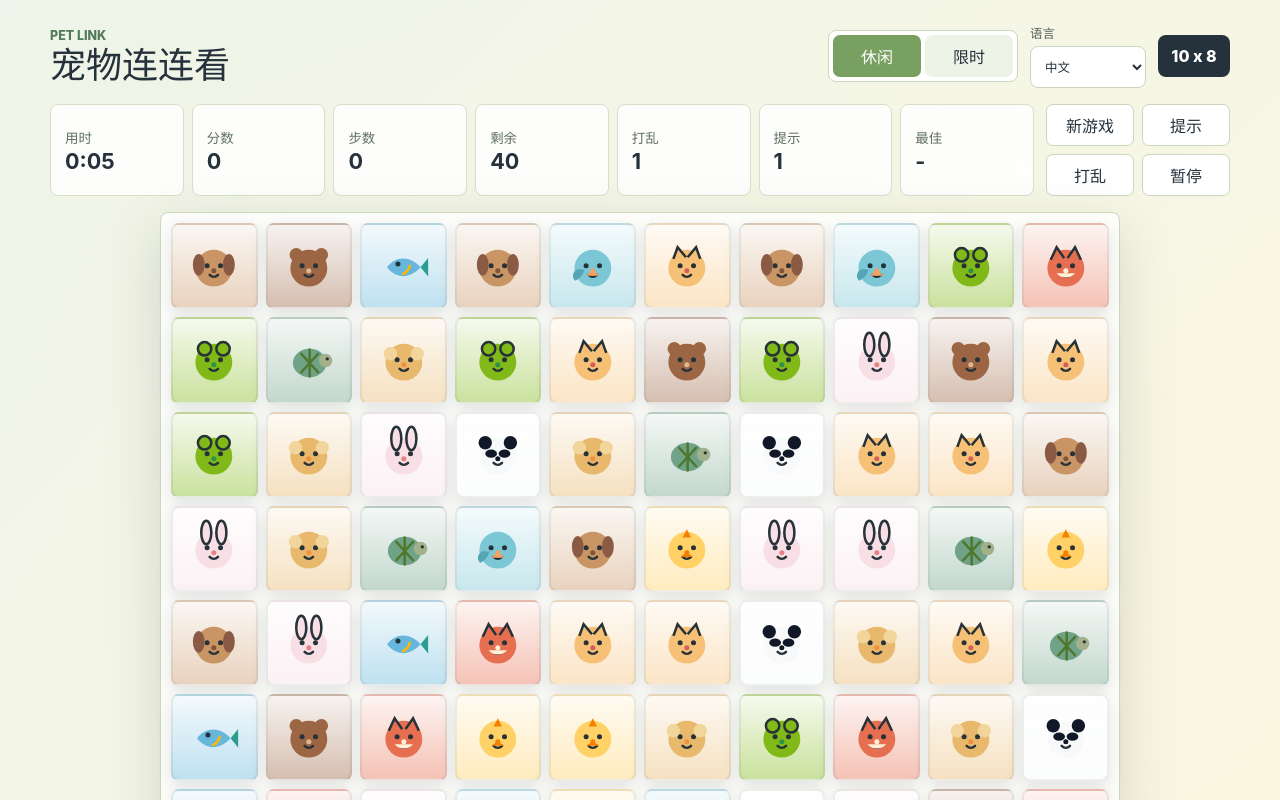
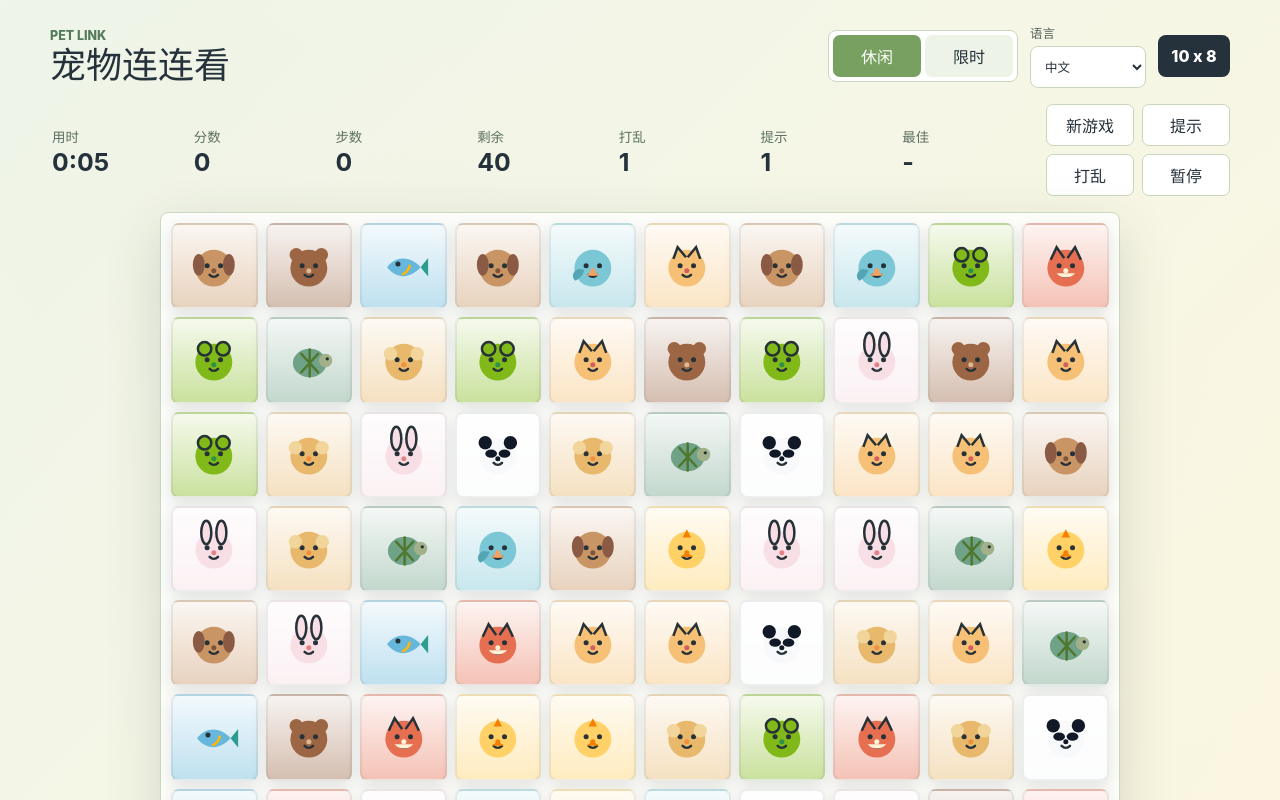
Before and after one commit to motoish/pet-link, a React (Vite) app: page / in a window 1280 px wide. Shown: the top 800 px of the page. Built offline with nearby package versions, Linux system fonts and the light colour scheme.

Commit message:
Remove status card backgrounds

```diff
--- a/src/styles.css
+++ b/src/styles.css
@@ -160,19 +160,20 @@ h1 {
   display: grid;
   align-content: center;
   gap: 4px;
-  border: 1px solid #d7dfcb;
-  border-radius: 8px;
-  background: rgba(255, 255, 255, 0.86);
-  padding: 12px 14px;
+  border: 0;
+  background: transparent;
+  padding: 8px 2px;
 }
 
 .status-item span {
-  color: #60705f;
+  color: #5d7061;
   font-size: 0.84rem;
+  font-weight: 700;
 }
 
 .status-item strong {
-  font-size: 1.35rem;
+  color: #25313b;
+  font-size: 1.55rem;
   line-height: 1;
 }
 
```
